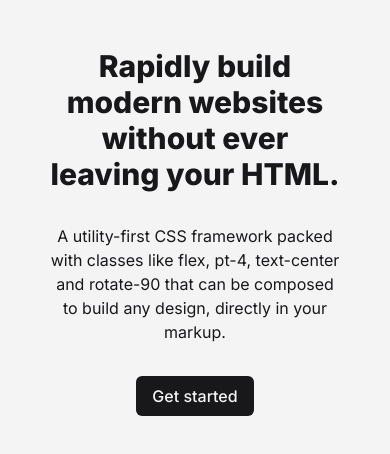
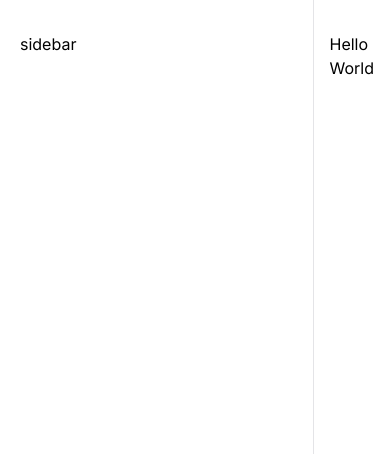
Before and after one commit to PabloXT14/ignite-tailwind, a Next.js app: page / in a window 390 px wide. Shown: the top 454 px of the page. Built offline with nearby package versions, Linux system fonts and the light colour scheme.

Commit message:
feat: layout structure

```diff
--- a/package.json
+++ b/package.json
@@ -1,5 +1,5 @@
 {
-  "name": "tailwind-fundamentals",
+  "name": "ignite-tailwind",
   "version": "0.1.0",
   "private": true,
   "scripts": {
--- a/src/app/layout.tsx
+++ b/src/app/layout.tsx
@@ -5,8 +5,8 @@
 const inter = Inter({ subsets: ['latin'] })
 
 export const metadata: Metadata = {
-  title: 'Tailwind Fundamentals',
-  description: 'This is page to train Tailwind',
+  title: 'Ignite Tailwind',
+  description: 'This is page to train Tailwind styling',
 }
 
 export default function RootLayout({
@@ -16,7 +16,12 @@
 }>) {
   return (
     <html lang="en">
-      <body className={inter.className}>{children}</body>
+      <body className={inter.className}>
+        <div className="grid-cols-app grid min-h-screen">
+          <aside className="border-r border-zinc-200 px-5 py-8">sidebar</aside>
+          <main className="px-4 pb-12 pt-8">{children}</main>
+        </div>
+      </body>
     </html>
   )
 }
--- a/src/app/page.tsx
+++ b/src/app/page.tsx
@@ -1,22 +1,3 @@
 export default function Home() {
-  return (
-    <main className="min-h-screen w-full bg-zinc-100 p-12 text-zinc-900 dark:bg-zinc-900 dark:text-zinc-100 ">
-      {/* <di className="mx-auto flex max-w-[800px] flex-col items-center gap-4 text-center"> */}
-      <div className="max-w-app mx-auto flex flex-col items-center gap-4 text-center">
-        <h1 className="flex items-center gap-2 text-3xl font-extrabold sm:text-4xl lg:text-5xl">
-          Rapidly build modern websites without ever leaving your HTML.
-        </h1>
-
-        <p className="my-4 max-w-xl">
-          A utility-first CSS framework packed with classes like flex, pt-4,
-          text-center and rotate-90 that can be composed to build any design,
-          directly in your markup.
-        </p>
-
-        <button className="rounded-md bg-zinc-900 px-4 py-2 font-medium text-zinc-100 transition-colors hover:bg-zinc-700 disabled:cursor-not-allowed disabled:opacity-60 dark:bg-violet-500 dark:text-zinc-100 dark:enabled:hover:bg-violet-600">
-          Get started
-        </button>
-      </div>
-    </main>
-  )
+  return <h1>Hello World</h1>
 }
--- a/tailwind.config.ts
+++ b/tailwind.config.ts
@@ -8,8 +8,8 @@
   ],
   theme: {
     extend: {
-      maxWidth: {
-        app: '800px',
+      gridTemplateColumns: {
+        app: 'minmax(18rem, 20rem) 1fr',
       },
     },
   },
```
Also changed, not shown: .eslintrc.json.
